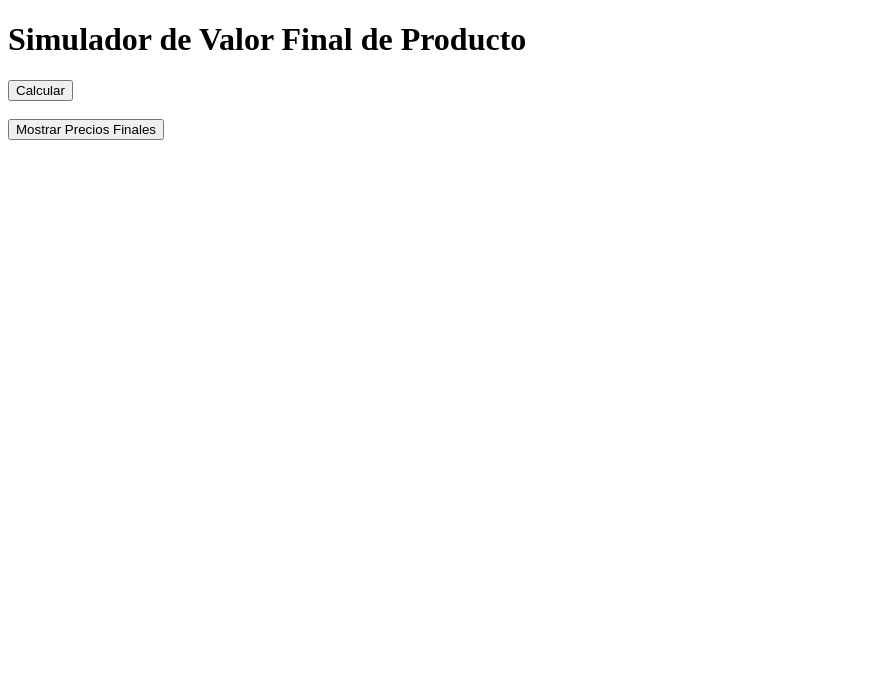
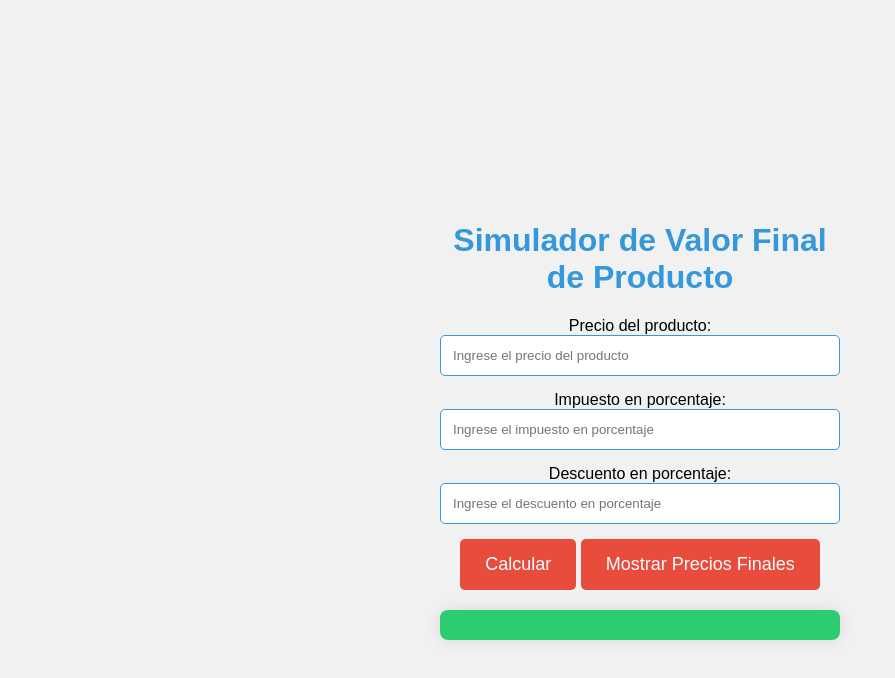
Before and after one commit to ooldigital0/ProyectoJS, a plain HTML site: page index.html in a window 1280 px wide. Shown: the whole page, without its empty margins (0-895 px from the left). Drawn offline with Linux system fonts and the light colour scheme; some packages are replaced by stand-ins of ours; a script that the page names is missing.

Commit message:
modificaciones funcionales finales

```diff
--- a/Proyecto.js
+++ b/Proyecto.js
@@ -1,37 +1,64 @@
-// Array para almacenar los precios finales
+// Objeto para almacenar los precios finales
 var preciosFinales = [];
 
+// Representación del producto como objeto
+var producto = {
+    precio: 0,
+    impuesto: 0,
+    descuento: 0
+};
+
+// Función para calcular el precio final
+function calcularPrecioFinal(producto) {
+    var impuestoAplicado = producto.precio * (producto.impuesto / 100);
+    var descuentoAplicado = producto.precio * (producto.descuento / 100);
+    var precioFinal = producto.precio + impuestoAplicado - descuentoAplicado;
+    return precioFinal.toFixed(2);
+}
+
+// Función para validar que un valor sea un número mayor o igual a cero
+function esNumeroValido(valor) {
+    return !isNaN(valor) && valor >= 0;
+}
+
+// Función para calcular y mostrar el valor final del producto
 function calcularValorFinal() {
-    var precio = parseFloat(prompt("Ingrese el precio del producto"));
-    var impuesto = parseFloat(prompt("Ingrese el impuesto en porcentaje"));
-    var descuento = parseFloat(prompt("Ingrese el descuento en porcentaje"));
-
-    function calcularPrecioFinal(precio, impuesto, descuento) {
-        var impuestoAplicado = precio * (impuesto / 100);
-        var descuentoAplicado = precio * (descuento / 100);
-        var precioFinal = precio + impuestoAplicado - descuentoAplicado;
-        return precioFinal.toFixed(2);
-    }
+    // Recoger los valores de los campos de entrada
+    producto.precio = parseFloat(document.getElementById('productoPrecioInput').value);
+    producto.impuesto = parseFloat(document.getElementById('productoImpuestoInput').value);
+    producto.descuento = parseFloat(document.getElementById('productoDescuentoInput').value);
 
     var mensaje = '';
-    if (precio <= 0) {
-        mensaje = 'El precio del producto debe ser mayor que cero.';
+
+    // Validamos que los datos sean válidos
+    if (
+        !esNumeroValido(producto.precio) ||
+        !esNumeroValido(producto.impuesto) ||
+        !esNumeroValido(producto.descuento)
+    ) {
+        mensaje = 'Ingrese datos válidos.';
     } else {
-        var precioFinal = calcularPrecioFinal(precio, impuesto, descuento);
+        // Calculamos el precio final
+        var precioFinal = calcularPrecioFinal(producto);
         mensaje = 'El valor final del producto es: $' + precioFinal;
 
-        // Agregar el precio final al array de preciosFinales
+        // Agregamos el precio final al array de preciosFinales
         preciosFinales.push(parseFloat(precioFinal));
 
-        // Mostrar los precios finales en el DOM
+        // Mostramos los precios finales en el DOM
         mostrarPreciosEnDOM();
 
-        // Almacenar precios finales en el LocalStorage
+        // Almacenamos precios finales en el LocalStorage
         guardarPreciosEnLocalStorage();
     }
 
-    alert(mensaje);
-    console.log(mensaje);
+    // Mostramos el mensaje con SweetAlert2
+    Swal.fire({
+        title: 'Resultado',
+        text: mensaje,
+        icon: 'info',
+        confirmButtonText: 'OK'
+    });
 }
 
 // Función para mostrar los precios finales en el DOM
@@ -60,5 +87,5 @@ function cargarPreciosDesdeLocalStorage() {
     }
 }
 
-// Llamar a la función para cargar precios al cargar la página
+// Llamo a la función para cargar precios al cargar la página
 cargarPreciosDesdeLocalStorage();
--- a/index.html
+++ b/index.html
@@ -4,52 +4,38 @@
     <meta charset="UTF-8">
     <meta name="viewport" content="width=device-width, initial-scale=1.0">
     <title>Simulador de Valor Final</title>
-    <link rel="stylesheet" href="styles.css">
+    <link rel="stylesheet" href="style.css">
+    <!-- Agregué el enlace a SweetAlert2 CSS -->
+    <link rel="stylesheet" href="https://cdn.jsdelivr.net/npm/sweetalert2@11">
 </head>
 <body>
-    <h1>Simulador de Valor Final de Producto</h1>
+    <div class="container">
+        <h1>Simulador de Valor Final de Producto</h1>
 
-    <button onclick="calcularValorFinal()">Calcular</button><br><br>
-    <button onclick="mostrarPreciosFinales()">Mostrar Precios Finales</button> <!-- Nuevo botón para mostrar los precios finales -->
+        <div class="input-container">
+            <label for="productoPrecioInput">Precio del producto:</label>
+            <input type="number" id="productoPrecioInput" placeholder="Ingrese el precio del producto">
+        </div>
 
-    <script>
-        // Array para almacenar los precios finales
-        var preciosFinales = [];
+        <div class="input-container">
+            <label for="productoImpuestoInput">Impuesto en porcentaje:</label>
+            <input type="number" id="productoImpuestoInput" placeholder="Ingrese el impuesto en porcentaje">
+        </div>
 
-        function calcularValorFinal() {
-            var precio = parseFloat(prompt("Ingrese el precio del producto"));
-            var impuesto = parseFloat(prompt("Ingrese el impuesto en porcentaje"));
-            var descuento = parseFloat(prompt("Ingrese el descuento en porcentaje"));
+        <div class="input-container">
+            <label for="productoDescuentoInput">Descuento en porcentaje:</label>
+            <input type="number" id="productoDescuentoInput" placeholder="Ingrese el descuento en porcentaje">
+        </div>
 
-            function calcularPrecioFinal(precio, impuesto, descuento) {
-                var impuestoAplicado = precio * (impuesto / 100);
-                var descuentoAplicado = precio * (descuento / 100);
-                var precioFinal = precio + impuestoAplicado - descuentoAplicado;
-                return precioFinal.toFixed(2);
-            }
+        <button onclick="calcularValorFinal()">Calcular</button>
+        <button onclick="mostrarPreciosFinales()">Mostrar Precios Finales</button>
 
-            var mensaje = '';
-            if (precio <= 0) {
-                mensaje = 'El precio del producto debe ser mayor que cero.';
-            } else {
-                var precioFinal = calcularPrecioFinal(precio, impuesto, descuento);
-                mensaje = 'El valor final del producto es: $' + precioFinal;
+        <!-- Contenedor para mostrar los precios finales -->
+        <div id="preciosDiv"></div>
+    </div>
 
-                // Agregar el precio final al array de preciosFinales
-                preciosFinales.push(parseFloat(precioFinal));
-            }
-
-            alert(mensaje);
-            console.log(mensaje);
-        }
-
-        // Función para mostrar los precios finales guardados en el array
-        function mostrarPreciosFinales() {
-            console.log("Precios Finales:");
-            console.log(preciosFinales);
-        }
-    </script>
-
+    <!-- Agregamos el enlace a SweetAlert2 JS -->
+    <script src="https://cdn.jsdelivr.net/npm/sweetalert2@11"></script>
     <script src="proyecto.js"></script>
 </body>
 </html>
--- a/style.css
+++ b/style.css
@@ -1,52 +1,95 @@
-/* Estilos para el cuerpo del documento */
+/* Estilos generales para el cuerpo del documento */
 body {
-    font-family: Arial, sans-serif;
-    background-color: #f5f5f5;
+    font-family: 'Arial', sans-serif;
+    background-color: #f1f1f1;
     margin: 0;
     padding: 20px;
+    display: flex;
+    flex-direction: column;
+    align-items: center;
+    justify-content: center;
+    height: 100vh;
 }
 
+/* Estilos para el contenedor principal */
+.container {
+    max-width: 400px;
+    margin: 0 auto;
+    text-align: center;
+}
+
+/* Estilos para el encabezado */
 h1 {
-    text-align: center;
-    color: #333;
+    color: #3498db;
+}
+
+/* Estilos para los campos de entrada y botones */
+.input-container {
+    margin-bottom: 15px;
+}
+
+input {
+    padding: 12px;
+    width: 100%;
+    box-sizing: border-box;
+    border: 1px solid #3498db;
+    border-radius: 5px;
+    transition: border-color 0.3s;
+}
+
+input:focus {
+    border-color: #2980b9;
 }
 
 button {
-    padding: 10px 20px;
+    padding: 15px 25px;
     border: none;
     border-radius: 5px;
-    background-color: #ff9900;
+    background-color: #e74c3c;
     color: #fff;
-    font-size: 16px;
+    font-size: 18px;
     cursor: pointer;
-    margin-bottom: 10px;
+    transition: background-color 0.3s;
 }
 
 button:hover {
-    background-color: #ffcc00;
+    background-color: #c0392b;
 }
 
-/* Estilos para el contenedor del resultado */
-#resultado {
-    margin-top: 20px;
-    padding: 10px;
-    border-radius: 5px;
-    background-color: #fff;
-    box-shadow: 0 0 5px rgba(0, 0, 0, 0.2);
-    text-align: center;
-    color: #333;
-}
-
-/* Agregamos nuevos estilos */
+/* Estilos para el contenedor de resultados */
 #preciosDiv {
     margin-top: 20px;
-    padding: 10px;
-    border-radius: 5px;
-    background-color: #f0f0f0;
-    box-shadow: 0 0 5px rgba(0, 0, 0, 0.2);
-    color: #333;
+    padding: 15px;
+    border-radius: 8px;
+    background-color: #2ecc71;
+    box-shadow: 0 0 15px rgba(0, 0, 0, 0.1);
+    color: #fff;
+    text-align: center;
 }
 
 #preciosDiv p {
     margin: 0;
+    font-weight: bold;
 }
+
+/* Estilos para SweetAlert2 */
+.swal2-popup {
+    font-size: 18px;
+}
+
+.swal2-title {
+    color: #e74c3c;
+}
+
+.swal2-icon {
+    color: #e74c3c;
+}
+
+.swal2-confirm {
+    background-color: #e74c3c;
+    color: #fff;
+}
+
+.swal2-confirm:hover {
+    background-color: #c0392b;
+}
```
